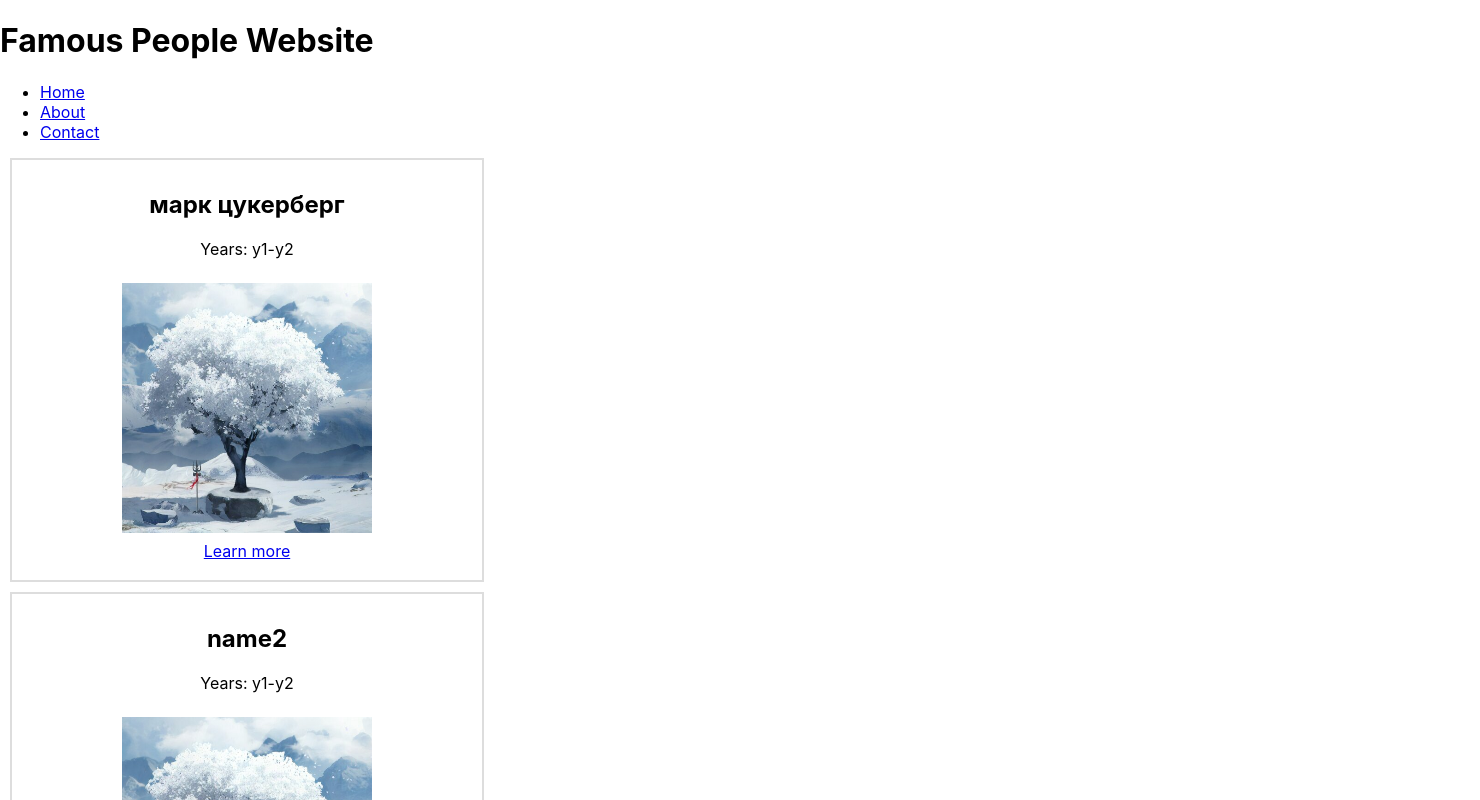
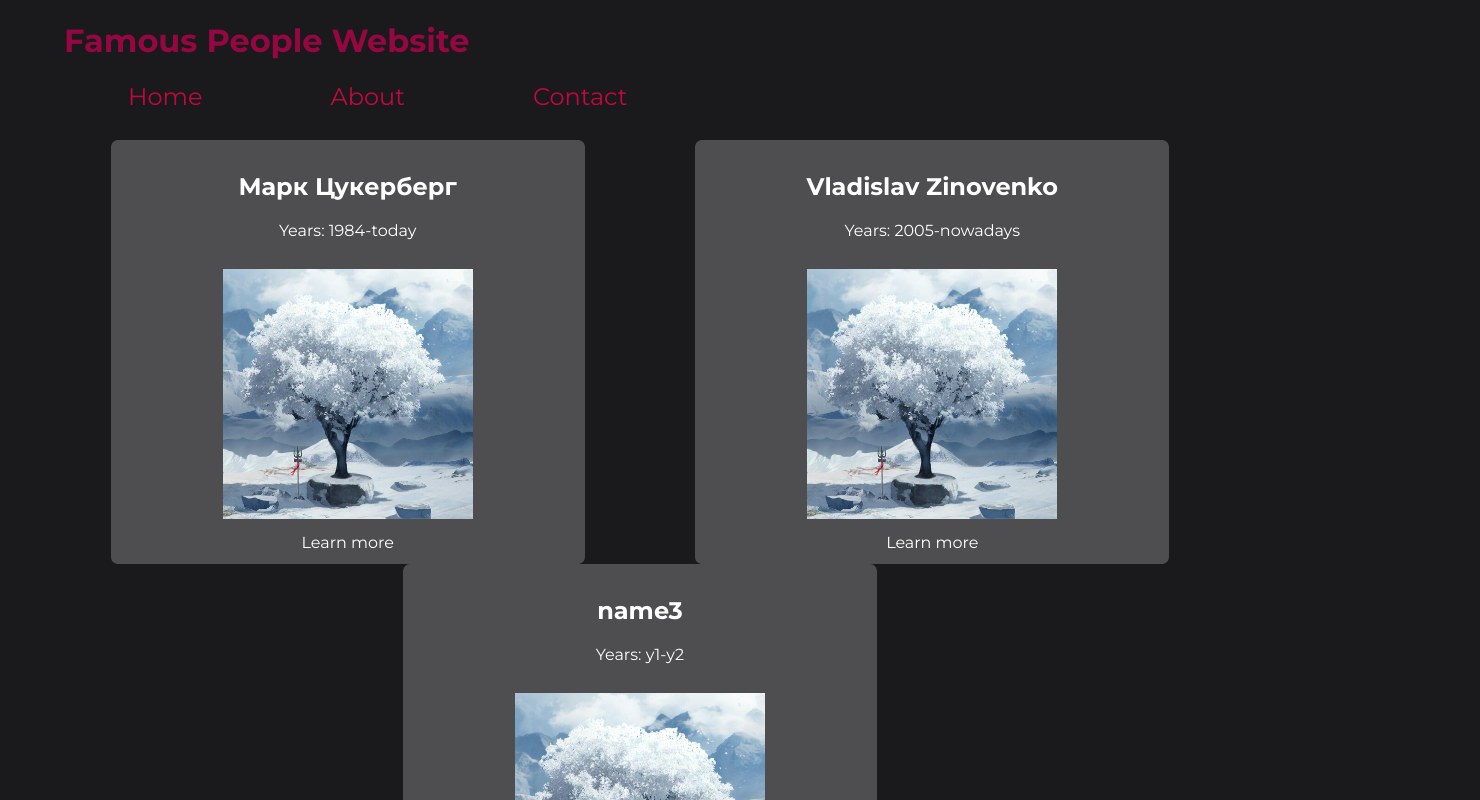
Before and after one commit to spooozy/UID_lab2, a React (Create React App) app: page / in a window 1280 px wide. Shown: the top 800 px of the page, 1480 px wide, since content can reach past the window. Built offline with nearby package versions, Linux system fonts and the light colour scheme.

Commit message:
add some style

```diff
--- a/public/index.html
+++ b/public/index.html
@@ -2,7 +2,7 @@
 <html lang="en">
   <head>
     <meta charset="utf-8" />
-    <link rel="icon" href="%PUBLIC_URL%/favicon.ico" />
+    <link rel="icon" href="%PUBLIC_URL%/faviconNew.png" />
     <meta name="viewport" content="width=device-width, initial-scale=1" />
     <meta name="theme-color" content="#000000" />
     <meta
--- a/src/App.css
+++ b/src/App.css
@@ -1,3 +1,3 @@
 *{
-  width: 1440px;
+  /*width: 1440px;*/ /*В мире используют React, чтобы писать код, который будет генерировать страницу под нужды пользователя. Как мне кажется, при таком подходе такие ограничения не уместны.*/
 }
--- a/src/App.js
+++ b/src/App.js
@@ -3,7 +3,7 @@
 import Header from './Components/Header';
 import Footer from './Components/Footer';
 import PersonCard from './Components/PersonCard';
-import peopleData from './Data/peopleData';
+import peopleData from './Data/peopleData.json';// Хочу, чтобы все данные хранились в json'ах. Почему? Потому что так принято в мире. +Говорят, что так потом проще данные обрабатывать
 import './App.css';
 
 const App = () => {
@@ -11,9 +11,12 @@
         <div className="app">
             <Header />
             <main>
-                {peopleData.map(person => (
-                    <PersonCard key={person.id} person={person} />
-                ))}
+                <div className="person-cards">
+                    {peopleData.map(person => (
+                        <PersonCard key={person.id} person={person} />
+                    ))}
+                </div>
+
                 {/*если что это просто демонстрация че есть код в этом файле будет другой пример по ссылке в грппе*/}
             </main>
             <Footer />
--- a/src/Components/Header.css
+++ b/src/Components/Header.css
@@ -0,0 +1,25 @@
+
+.app-header h1{
+    color:#950740;
+    margin-left: 5%;
+    cursor: default;
+}
+.app-header a{
+    color:#c3073f ;
+}
+.app-header a:hover
+{
+    border-bottom: #6f2232 2px solid;
+    box-sizing: border-box;
+}
+nav{
+    height: calc(1.5em*2);
+    display: flex;
+    flex-direction: row;
+    justify-content: flex-start;
+    margin-bottom: 10px;
+}
+nav a{
+    margin-left: 10%;
+    font-size: 1.5em;
+}
--- a/src/Components/Header.js
+++ b/src/Components/Header.js
@@ -7,11 +7,17 @@
         <header className="app-header">
             <h1>Famous People Website</h1>
             <nav>
+
+                {/* Сокральный смысл использовать список я не понял, поэтому пока убираю
                 <ul>
                     <li><a href="#home">Home</a></li>
                     <li><a href="#about">About</a></li>
                     <li><a href="#contact">Contact</a></li>
                 </ul>
+                */}
+                <a href="#home">Home</a>
+                <a href="#about">About</a>
+                <a href="#contact">Contact</a>
             </nav>
         </header>
     );
--- a/src/Components/PersonCard.css
+++ b/src/Components/PersonCard.css
@@ -4,12 +4,16 @@
     display: flex;
     flex-wrap: wrap;
 /*justify-content: center;*/
-    justify-content: space-around;
-    border: 2px solid #ddd; /* Ширина и цвет границы */
+    flex-direction: column;
+    justify-content: space-between;
+    align-items: center;
+    border: 2px solid #4e4e50; /* Ширина и цвет границы */
+    border-radius: 7px;
     padding: 10px; /* Добавление отступа внутри контейнера */
-    margin: 10px;
     text-align: center;
+    background: #4e4e50;
 }
+.person-card
 .class-text{
     text-align: center;
     width: 450px;
--- /dev/null
+++ b/src/Data/peopleData.json
@@ -0,0 +1,49 @@
+[
+  {
+    "id": 1,
+    "name": "Марк Цукерберг",
+    "years": "1984-today",
+    "img": "Images/image.jpg",
+    "link": "#",
+    "linkOnVideo": "link",
+    "geolocation": "я пока хз как оно вставляется но скорее всего тоже линкой на карты",
+    "gallery": [
+      {
+        "img1": "",
+        "img2": "",
+        "img3":"",
+        "img4":""
+      }
+    ],
+    "biography": [
+      {
+        "id": 1,
+        "title": "событие(напр. рождение, смерть и тп)",
+        "text": "text",
+        "time": "23213121",
+        "logo": "найти картинки логотипов которые могли бы символизировать событие"
+      },
+      {
+        "id":2,
+        "title": "событие(напр. рождение, смерть, образование, достижения и тп)",
+        "text": "text",
+        "time": "23213121",
+        "logo": "найти картинки логотипов которые могли бы символизировать событие"
+      }
+    ]
+  },
+  {
+    "id": 2,
+    "name": "Vladislav Zinovenko",
+    "years": "2005-nowadays",
+    "img": "Images/image.jpg",
+    "link": "#"
+  },
+  {
+    "id": 3,
+    "name": "name3",
+    "years": "y1-y2",
+    "img": "Images/image.jpg",
+    "link": "#"
+  }
+]
--- a/src/index.css
+++ b/src/index.css
@@ -1,13 +1,31 @@
+@import url('https://fonts.googleapis.com/css2?family=Montserrat:ital,wght@0,100;0,200;0,300;0,400;0,500;0,600;0,700;0,800;0,900;1,100;1,200;1,300;1,400;1,500;1,600;1,700;1,800;1,900&display=swap');
+
 body {
   margin: 0;
-  font-family: -apple-system, BlinkMacSystemFont, 'Segoe UI', 'Roboto', 'Oxygen',
+  /*font-family: -apple-system, BlinkMacSystemFont, 'Segoe UI', 'Roboto', 'Oxygen',
     'Ubuntu', 'Cantarell', 'Fira Sans', 'Droid Sans', 'Helvetica Neue',
     sans-serif;
+    */
+  font-family: 'Montserrat', sans-serif;
+  color: #fff;
+  background: #1a1a1d;
   -webkit-font-smoothing: antialiased;
   -moz-osx-font-smoothing: grayscale;
+  justify-items: flex-start ;
+  justify-content: space-between;
+}
+.person-cards{
+  display: flex;
+  flex-direction: row;
+  flex-wrap: wrap;
+  justify-content: space-evenly;
 }
 
 code {
   font-family: source-code-pro, Menlo, Monaco, Consolas, 'Courier New',
     monospace;
 }
+a {
+  text-decoration: none; /* Убрать подчеркивание ссылки */
+  color: inherit; /* Использовать цвет текста из родительского элемента */
+}
```
Also changed, not shown: public/faviconNew.png (added), 1 other file (tests, documents, lock files or other folders).
